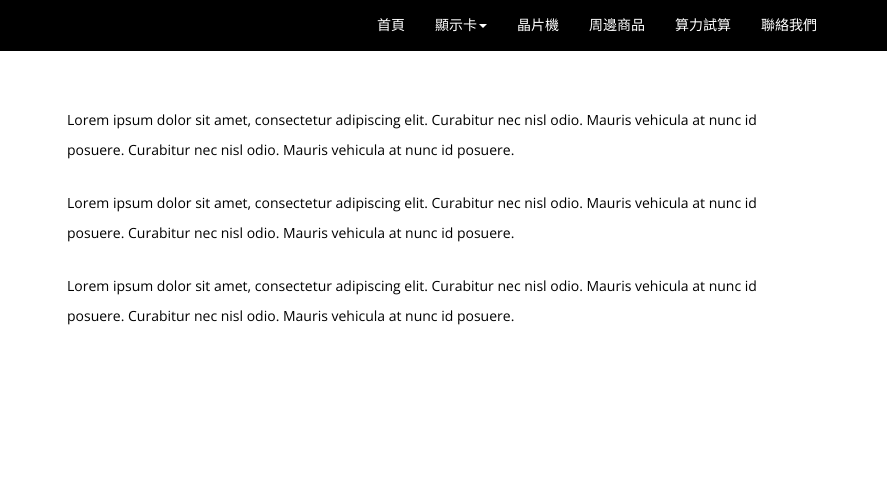
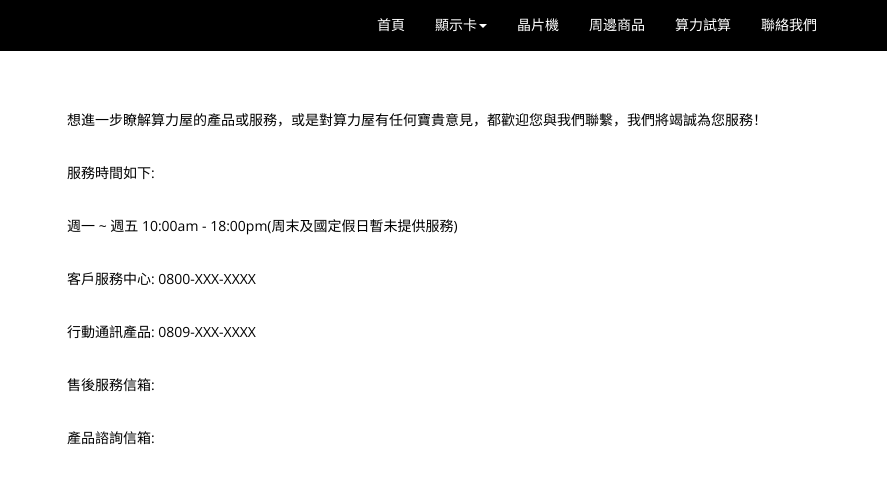
Before and after one commit to ydn2856/caculate-house, a plain HTML site: page contact.html in a window 1280 px wide. Shown: the top 503 px of the page, 393-1280 px from the left. Drawn offline with nearby package versions, Linux system fonts and the light colour scheme.

Commit message:
更新聯絡我們

```diff
--- a/contact.html
+++ b/contact.html
@@ -73,14 +73,20 @@
             </div>
             <div class="col-md-8 col-sm-8">
                 <p>
-                    Lorem ipsum dolor sit amet, consectetur adipiscing elit. Curabitur nec nisl odio. Mauris vehicula at nunc id posuere. Curabitur nec nisl odio. Mauris vehicula at nunc id posuere.
+                    想進一步瞭解算力屋的產品或服務，或是對算力屋有任何寶貴意見，都歡迎您與我們聯繫，我們將竭誠為您服務！
                 </p>
                 <p>
-                    Lorem ipsum dolor sit amet, consectetur adipiscing elit. Curabitur nec nisl odio. Mauris vehicula at nunc id posuere. Curabitur nec nisl odio. Mauris vehicula at nunc id posuere.
+                    服務時間如下:
+                </p>
+                <p>週一 ~ 週五 10:00am - 18:00pm(周末及國定假日暫未提供服務)</p>
+                <p>
+                    客戶服務中心: 0800-XXX-XXXX
                 </p>
                 <p>
-                    Lorem ipsum dolor sit amet, consectetur adipiscing elit. Curabitur nec nisl odio. Mauris vehicula at nunc id posuere. Curabitur nec nisl odio. Mauris vehicula at nunc id posuere.
+                    行動通訊產品: 0809-XXX-XXXX
                 </p>
+                <p>售後服務信箱:</p>
+                <p>產品諮詢信箱:</p>
             </div>
         </div>
     </div>
```
